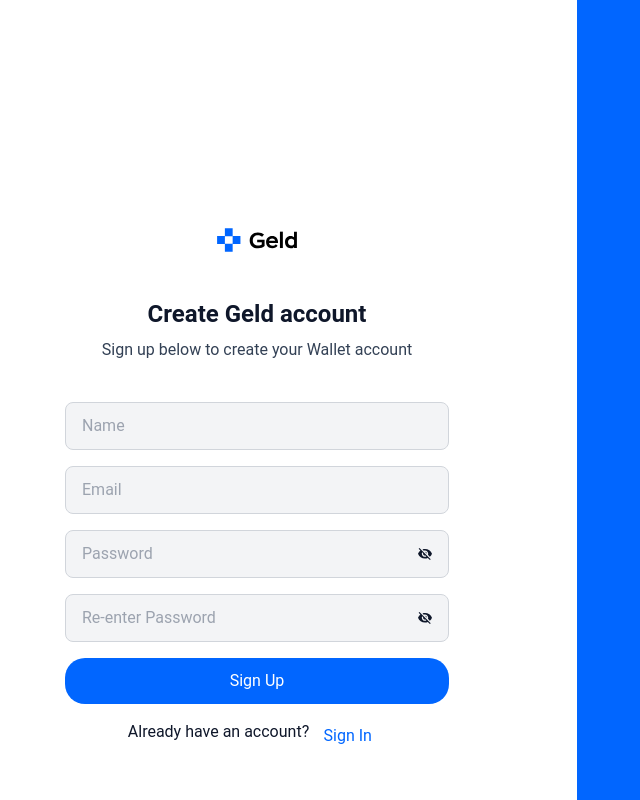
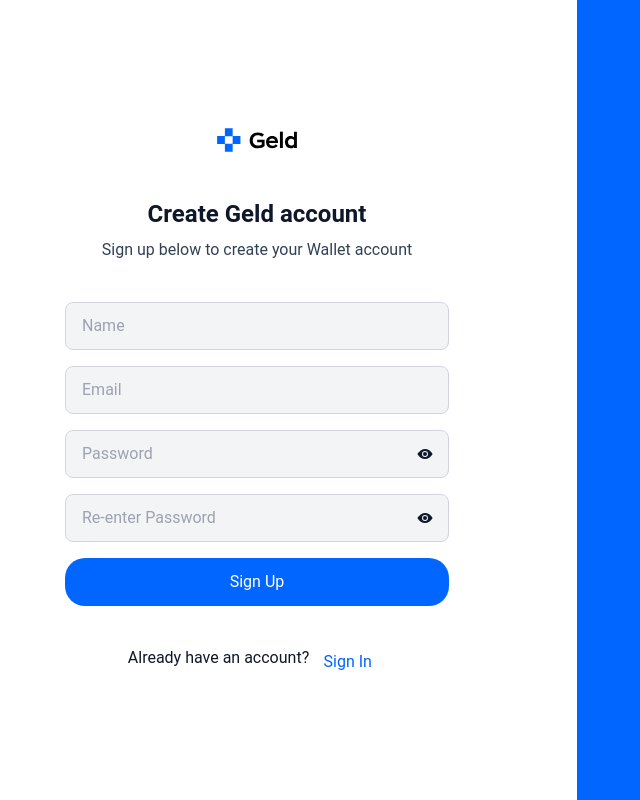
Before and after one commit to Leap-1f/seku-expense-tracker, a Next.js app in the folder front-end/: page /SignUp in a window 1280 px wide. Shown: the whole page, without its empty margins (63-703 px from the left). Built offline with nearby package versions, Linux system fonts and the light colour scheme.

Commit message:
3-19 signup done

```diff
--- a/front-end/package.json
+++ b/front-end/package.json
@@ -11,11 +11,13 @@
   "dependencies": {
     "@fortawesome/react-fontawesome": "^0.2.0",
     "chart.js": "^2.9.4",
+    "formik": "^2.4.5",
     "next": "14.1.0",
     "react": "^18",
     "react-dom": "^18",
     "react-icons": "^5.0.1",
     "react-spinners": "^0.13.8",
+    "router": "^1.3.8",
     "vercel": "^33.5.5",
     "yup": "^1.4.0"
   },
--- a/front-end/src/pages/SignUp.jsx
+++ b/front-end/src/pages/SignUp.jsx
@@ -1,71 +1,30 @@
 import logo from "@/Public/Frame 3.svg";
 import Image from "next/image";
 import Link from "next/link";
-
+import { Formik, Form, Field, ErrorMessage } from "formik";
 import * as Yup from "yup";
-
 import { useState } from "react";
 import { IoEye } from "react-icons/io5";
 import { IoMdEyeOff } from "react-icons/io";
 import { useRouter } from "next/router";
 
 export default function SignUp() {
+
   const API_URL = "http://localhost:8080";
 
   const router = useRouter();
+
   const [showPassword, setShowPassword] = useState(false);
   const [showRePassword, setShowRePassword] = useState(false);
-  const [userData, setUserData] = useState({
-    name: "",
-    email: "",
-    password: "",
-    repassword: "",
-  });
-
-  const validationSchema = Yup.object().shape({
-    name: Yup.string().required("Name is required"),
-    email: Yup.string().email("Invalid email").required("Email is required"),
-    password: Yup.string()
-      .min(7, "Password must be at least 6 characters")
-      .required("Password is required"),
-    repassword: Yup.string()
-      .oneOf([Yup.ref("password"), null], "Passwords must match")
-      .required("Please confirm your password"),
-  });
-  console.log(validationSchema);
-  const handleSubmit = async () => {
-    try {
-      await validationSchema.validate(userData, { abortEarly: false });
-
-      const res = await fetch(API_URL, {
-        headers: {
-          Accept: "application/json",
-          "Content-Type": "application/json",
-        },
-        method: "POST",
-        body: JSON.stringify(userData),
-      });
-      const data = await res.json();
-      console.log(data);
-    } catch (error) {
-      console.log(error.errors);
-    }
-  };
 
   const togglePasswordVisibility = () => {
     setShowPassword(!showPassword);
   };
+
   const toggleRePasswordVisibility = () => {
     setShowRePassword(!showRePassword);
   };
 
-  const handleOnChangeInput = (event) => {
-    const { value, name } = event.target;
-    setUserData({
-      ...userData,
-      [name]: value,
-    });
-  };
 
   return (
     <div className="w-full h-screen">
@@ -73,12 +32,7 @@ export default function SignUp() {
         <div className="w-[50%] h-full flex justify-center items-center">
           <div className="w-[384px] relative flex itr flex-col gap-10">
             <div className="mx-auto">
-              <Image
-                src={logo}
-                width={92.34}
-                height={34.31}
-                className="mx-auto"
-              />
+              <Image src={logo} width={92.34} height={34.31} className="mx-auto" />
             </div>
             <div className="mx-auto w-full h-[64px] gap-2 flex flex-col justify-center">
               <p className="text-center font-[600] text-[24px] leading-[32px] text-[#0f172a]">
@@ -88,69 +42,123 @@ export default function SignUp() {
                 Sign up below to create your Wallet account
               </p>
             </div>
-            <div className="w-full h-[176px] gap-4 flex flex-col">
-              <input
-                onChange={handleOnChangeInput}
+            <Formik
+              initialValues={{
+                name: "",
+                email: "",
+                password: "",
+                repassword: "",
+              }}
+              validationSchema={Yup.object().shape({
+                name: Yup.string().required("Name is required"),
+                email: Yup.string()
+                  .email("Invalid email")
+                  .required("Email is required"),
+                password: Yup.string()
+                  .min(7, "Password must be at least 6 characters")
+                  .required("Password is required"),
+                repassword: Yup.string()
+                  .oneOf(
+                    [Yup.ref("password"), null],
+                    "Your password is different"
+                  )
+                  .required("Please confirm your password"),
+              })}
+              onSubmit={async (values, { setSubmitting }) => {
+                try {
+                  const res = await fetch(API_URL, {
+                    headers: {
+                      Accept: "application/json",
+                      "Content-Type": "application/json",
+                    },
+                    method: "POST",
+                    body: JSON.stringify(values),
+                  });
+                  const data = await res.json();
+                  console.log(data);
+                  router.push("/");
+                } catch (error) {
+                  console.error("Submission error:", error);
+                }
+                setSubmitting(false);
+              }}
+            >
+              {({ isSubmitting }) => (
+                <Form className="w-full flex flex-col gap-4">
+                  <Field
                     name="name"
                     type="text"
                     placeholder="Name"
                     className="w-full h-[48px] rounded-lg border-[1px] p-[16px] bg-[#f3f4f6] border-[#d1d5db]"
                   />
-              <input
+                  <ErrorMessage
+                    name="name"
+                    component="div"
+                    className="text-red-500"
+                  />
+                  <Field
                     name="email"
-                onChange={handleOnChangeInput}
                     type="email"
                     placeholder="Email"
-                className="w-full  h-[48px] rounded-lg border-[1px] p-[16px] bg-[#f3f4f6] border-[#d1d5db] "
+                    className="w-full h-[48px] rounded-lg border-[1px] p-[16px] bg-[#f3f4f6] border-[#d1d5db]"
                   />
-              <div className="relative">
-                <input
+                  <ErrorMessage
+                    name="email"
+                    component="div"
+                    className="text-red-500"
+                  />
+
+                  <div className="relative w-full ">
+                    <Field
                       name="password"
-                  onChange={handleOnChangeInput}
                       type={showPassword ? "text" : "password"}
                       placeholder="Password"
-                  className="w-full  h-[48px] rounded-lg border-[1px] p-[16px] bg-[#f3f4f6] border-[#d1d5db] "
+                      className="w-full h-[48px] rounded-lg border-[1px] p-[16px] bg-[#f3f4f6] border-[#d1d5db]"
                     />
                     <span
                       onClick={togglePasswordVisibility}
                       className="absolute top-1/2 right-4 transform -translate-y-1/2 cursor-pointer"
                     >
-                  {showPassword ? (
-                    <IoEye width={40} height={40} />
-                  ) : (
-                    <IoMdEyeOff width={40} height={40} />
-                  )}
+                      {showPassword ? <IoMdEyeOff /> : <IoEye />}
                     </span>
                   </div>
+                  <ErrorMessage
+                    name="password"
+                    component="div"
+                    className="text-red-500"
+                  />
+
                   <div className="relative">
-                <input
+                    <Field
                       name="repassword"
-                  onChange={handleOnChangeInput}
                       type={showRePassword ? "text" : "password"}
                       placeholder="Re-enter Password"
-                  className="w-full  h-[48px] rounded-lg border-[1px] p-[16px] bg-[#f3f4f6] border-[#d1d5db]  ${
-                    validationSchema.fields.name && validationSchema.fields.name.errors.length > 0
-                      ? 'border-red-500' // Add red border if there's an error
-                      : ''
-                  }`"
+                      className="w-full h-[48px] rounded-lg border-[1px] p-[16px] bg-[#f3f4f6] border-[#d1d5db]"
                     />
                     <span
                       onClick={toggleRePasswordVisibility}
                       className="absolute top-1/2 right-4 transform -translate-y-1/2 cursor-pointer"
                     >
-                  {showRePassword ? (
-                    <IoEye width={40} height={40} />
-                  ) : (
-                    <IoMdEyeOff width={40} height={40} />
-                  )}
+                      {showRePassword ? <IoMdEyeOff /> : <IoEye />}
                     </span>
                   </div>
+                  <ErrorMessage
+                    name="repassword"
+                    component="div"
+                    className="text-red-500"
+                  />
+
                   <button
-                onClick={handleSubmit}
+                    type="submit"
+                    disabled={isSubmitting}
                     className="bg-[#0166ff] h-[48px] rounded-[20px] p-[15px] text-white"
                   >
-                Sign Up
+                    {isSubmitting ? "Signing Up..." : "Sign Up"}
                   </button>
+                </Form>
+              )}
+            </Formik>
+
             <div className="flex justify-center">
               <p className="font-[400] text-[16px] leading-[24px] text-[#0f172a]">
                 Already have an account?
@@ -165,7 +173,6 @@ export default function SignUp() {
             </div>
           </div>
         </div>
-        </div>
         <div className="bg-[#0166ff] w-[50%] h-full"></div>
       </div>
     </div>
--- a/front-end/src/pages/index.js
+++ b/front-end/src/pages/index.js
@@ -7,6 +7,8 @@ import { IoEye } from "react-icons/io5";
 import { IoMdEyeOff } from "react-icons/io";
 
 export default function Home() {
+  const API_URL = "http://localhost:8080";
+
   const [showPassword, setShowPassword] = useState(false);
   const [showRePassword, setShowRePassword] = useState(false);
 
@@ -17,6 +19,7 @@ export default function Home() {
   const toggleRePasswordVisibility = () => {
     setShowRePassword(!showRePassword);
   };
+
   return (
     <div className="w-full h-screen">
       <div className="w-full h-full flex bg-[#ffffff]">
@@ -52,8 +55,7 @@ export default function Home() {
                 />
                 <span
                   onClick={togglePasswordVisibility}
-                  className="absolute top-1/2 right-4 transform -translate-y-1/2 cursor-pointer"
-                >
+                  className="absolute top-1/2 right-4 transform -translate-y-1/2 cursor-pointer">
                   {showPassword ? (
                     <IoEye width={40} height={40} />
                   ) : (
@@ -61,7 +63,6 @@ export default function Home() {
                   )}
                 </span>
               </div>
-
               <button className="bg-[#0166ff] h-[48px] rounded-[20px] p-[15px] text-white">
                 Login
               </button>
```
Also changed, not shown: 2 other files (tests, documents, lock files or other folders). Lines whose indentation alone changed are shown as unchanged.
